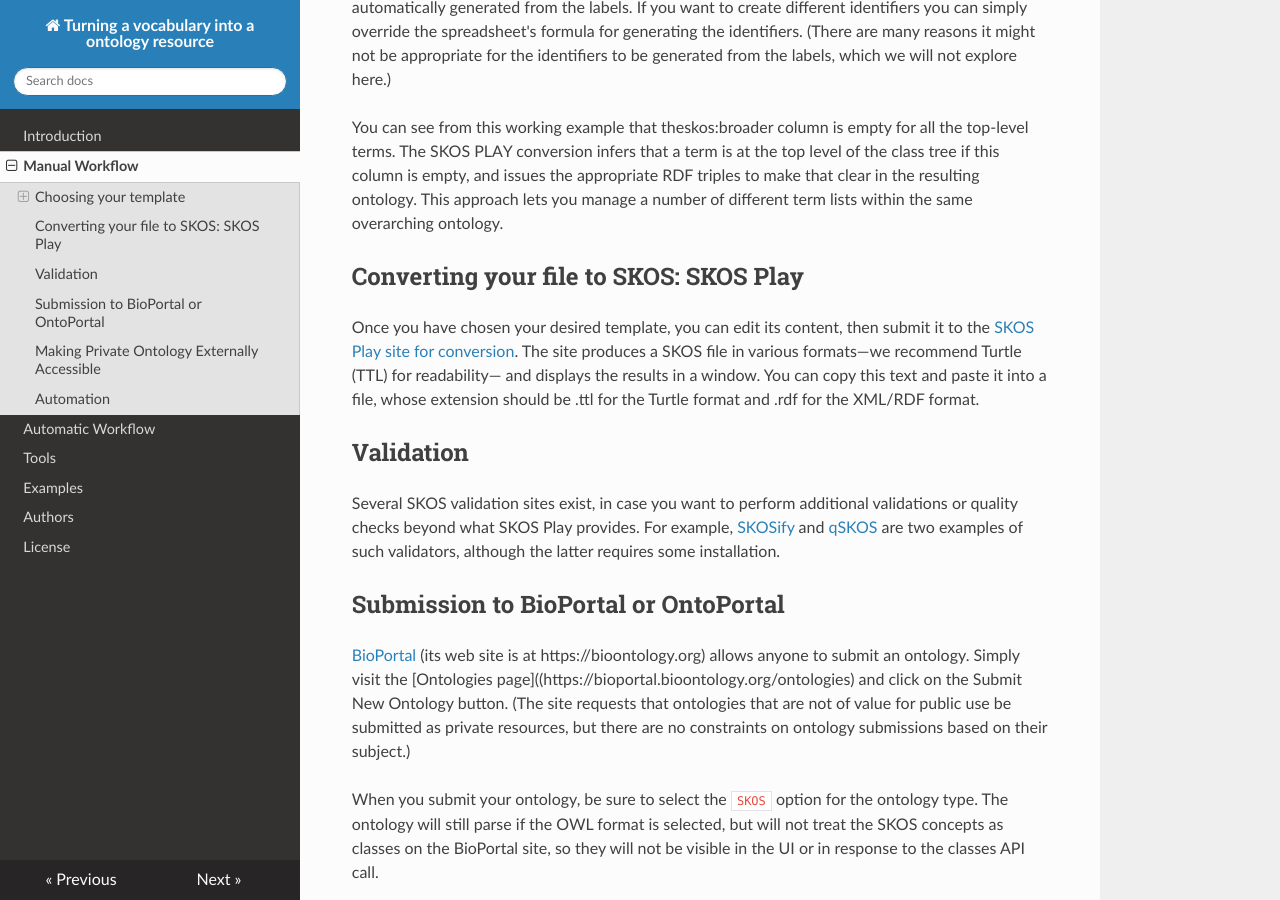
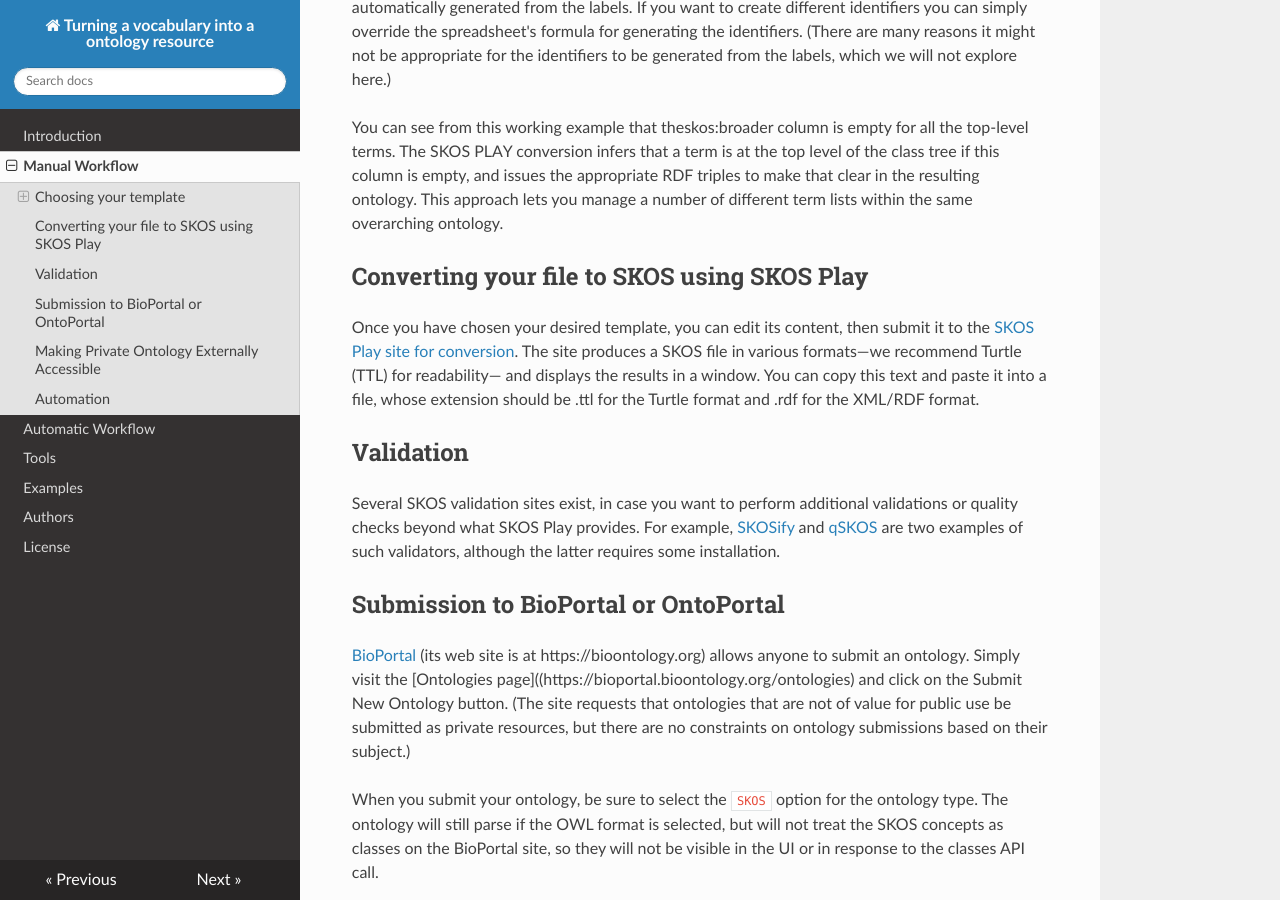
Before and after one commit to fair-data-collective/excel2rdf-site, an MkDocs documentation site: the page built from docs/ManualWorkflow.md, in a window 1280 px wide and 900 px high, scrolled down 1331 px. Built offline with MkDocs 1.6.1, drawn with Linux system fonts in a browser that asks for light colours; nearby versions of some CDN libraries.

Commit message:
Update ManualWorkflow.md

```diff
--- a/docs/ManualWorkflow.md
+++ b/docs/ManualWorkflow.md
@@ -55,7 +55,7 @@ The SKOS PLAY conversion infers that a term is at the top level of the class tre
 and issues the appropriate RDF triples to make that clear in the resulting ontology.
 This approach lets you manage a number of different term lists within the same overarching ontology.
 
-## Converting your file to SKOS: SKOS Play
+## Converting your file to SKOS using SKOS Play
 
 Once you have chosen your desired template, you can edit its content,
 then submit it to the [SKOS Play site for conversion](https://labs.sparna.fr/skos-play/convert).
```
